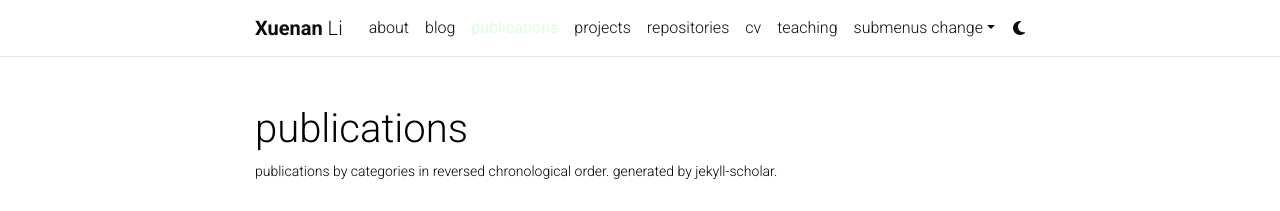
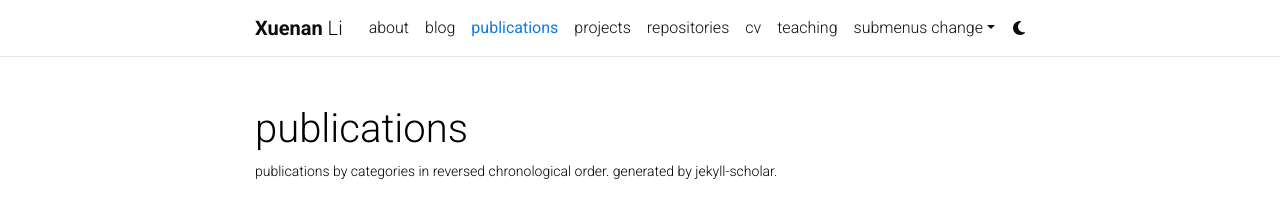
Before and after one commit to xuenanli/xuenanli.github.io, a Jekyll site: the page built from _pages/publications.md, in a window 1280 px wide. Shown: the top 211 px of the page. Built offline with Jekyll 4.4.1, drawn with Linux system fonts in a browser that asks for light colours; comment, search, counter and statistics services are not loaded; a style sheet for code colours, icons or effects is not loaded; grey boxes are pictures that could not be loaded.

```diff
--- a/_sass/_themes.scss
+++ b/_sass/_themes.scss
@@ -7,8 +7,8 @@
   --global-code-bg-color: #{$code-bg-color-light};
   --global-text-color: #{$black-color};
   --global-text-color-light: #{$grey-color};
-  --global-theme-color: #{$green-color-light};
-  --global-hover-color: #{$green-color-light};
+  --global-theme-color: #{$blue-color};
+  --global-hover-color: #{$blue-color};
   --global-hover-text-color: #{$white-color};
   --global-footer-bg-color: #{$grey-color-dark};
   --global-footer-text-color: #{$grey-color-light};
```
